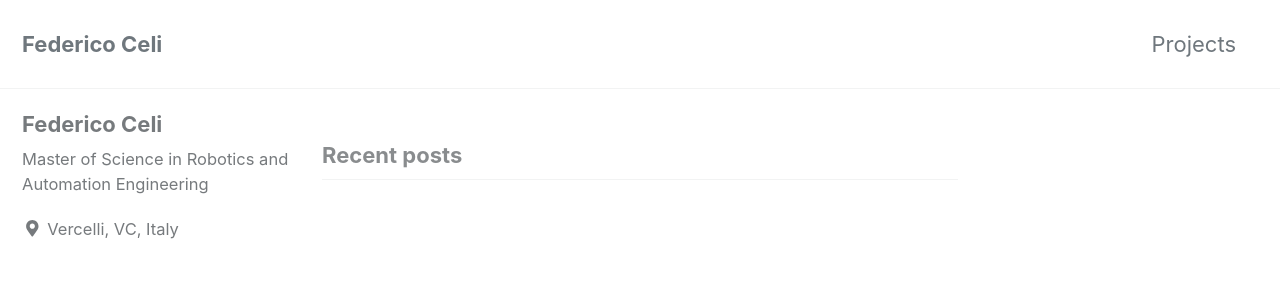
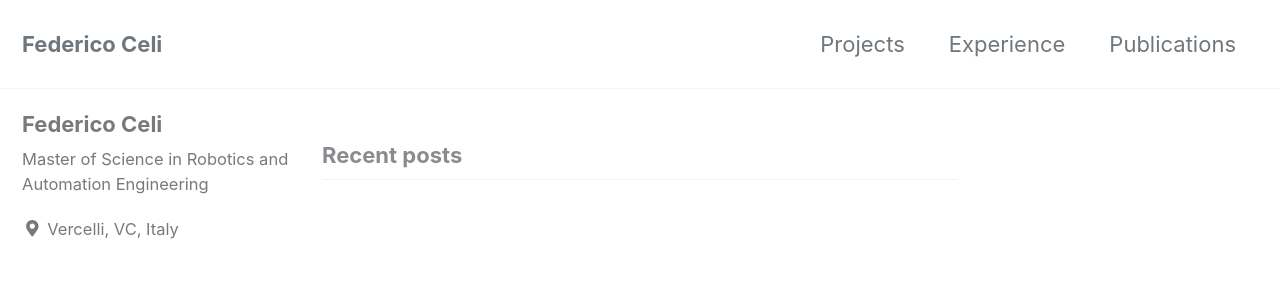
Before and after one commit to federicoceli/federicoceli.github.io, a Jekyll site: the page built from index.html, in a window 1280 px wide and 900 px high. Shown: the top 300 px of the window. Built offline with Jekyll 4.4.1, drawn with Linux system fonts in a browser that asks for light colours; cached includes are drawn as plain includes; the list of posts is cut into pages by our own code.

Commit message:
Update navigation.yml

```diff
--- a/_data/navigation.yml
+++ b/_data/navigation.yml
@@ -12,3 +12,7 @@ main:
   #   url: /sitemap/
     - title: "Projects"
       url: /projects/
+    - title: "Experience"
+      url: /projects/
+    - title: "Publications"
+      url: /projects/
```
